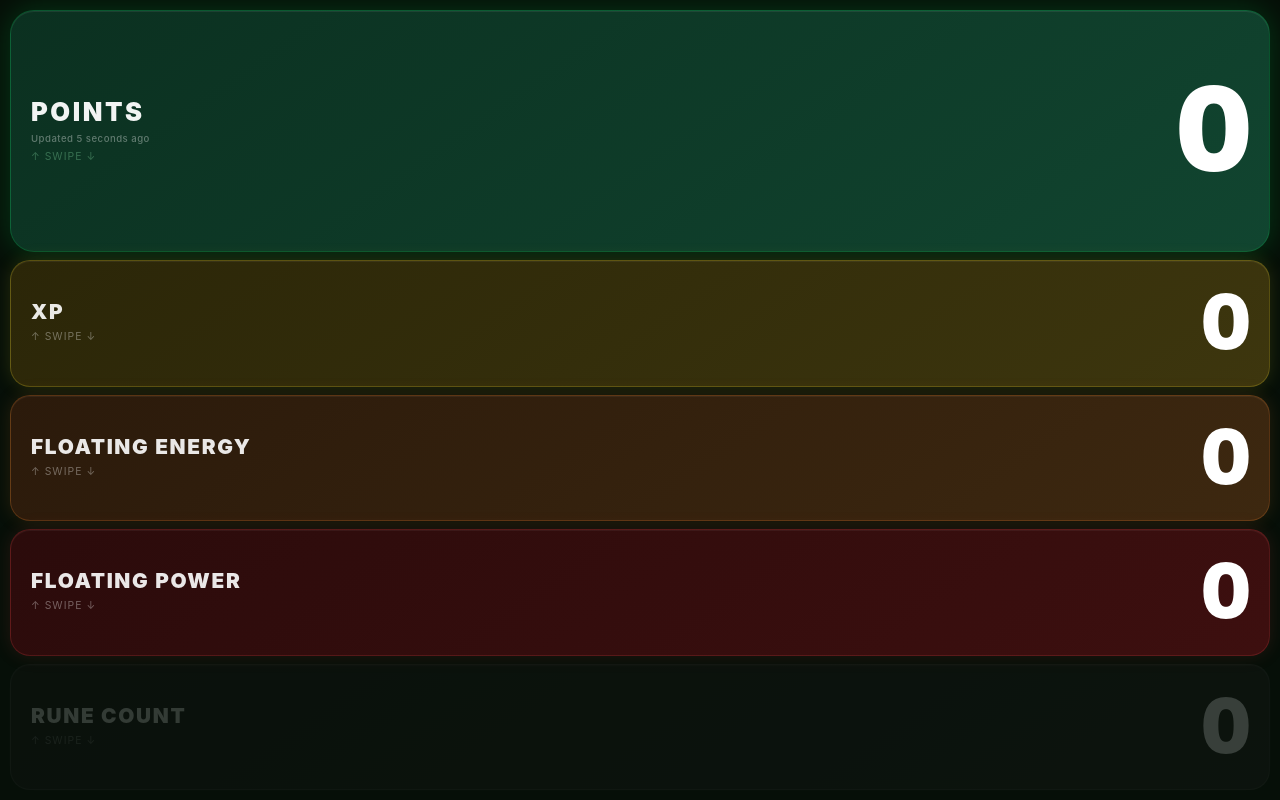
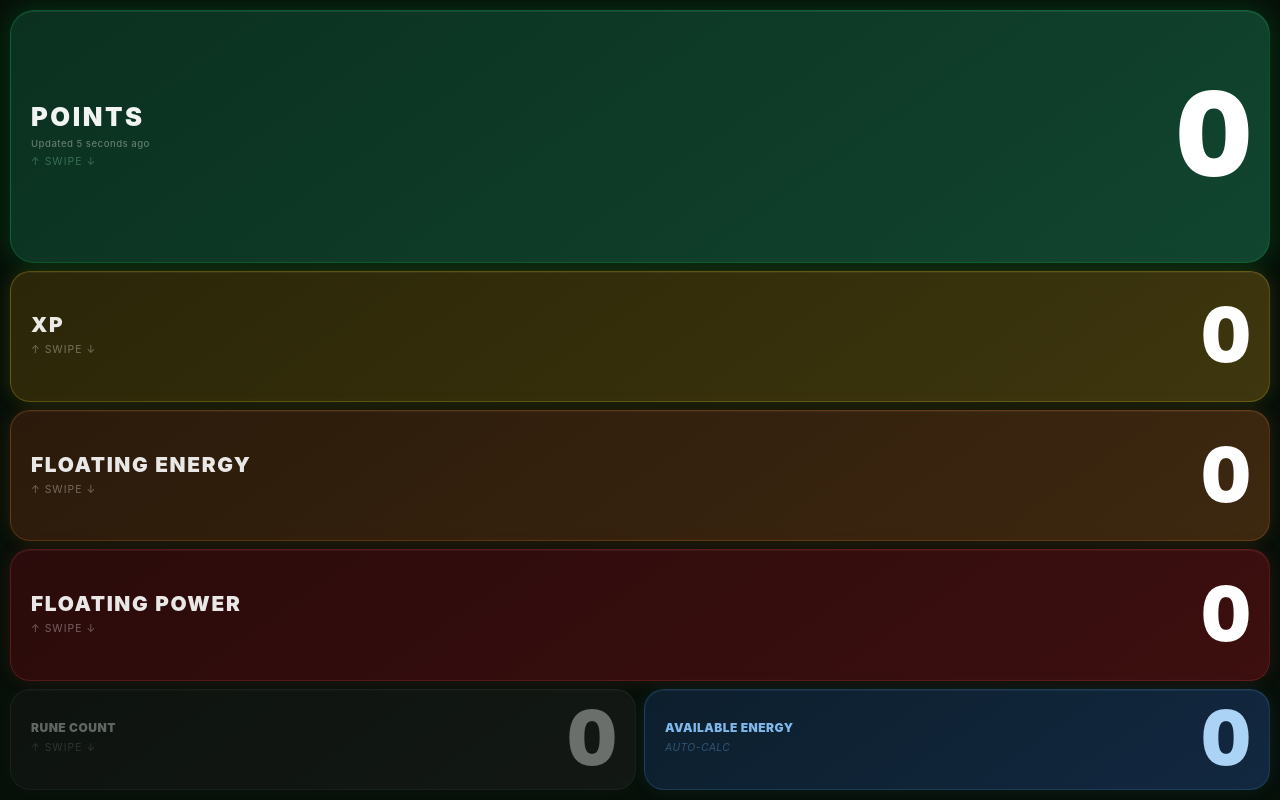
Before and after one commit to AlfyH/riftbound-tracker, a React (Vite) app in the folder riftbound-tracker/: page / in a window 1280 px wide. Built offline with nearby package versions, Linux system fonts and the light colour scheme.

Commit message:
added available rune count

```diff
--- /dev/null
+++ b/riftbound-tracker/src/components/DisplayCard.tsx
@@ -0,0 +1,21 @@
+import React from 'react';
+import '../styles/TrackerCard.css';
+
+interface DisplayCardProps {
+  label: string;
+  value: number;
+}
+
+const DisplayCard: React.FC<DisplayCardProps> = ({ label, value }) => (
+  <div className="tracker-card tracker-card--display">
+    <div className="tracker-card__left">
+      <span className="tracker-label">{label}</span>
+      <span className="tracker-hint">auto-calc</span>
+    </div>
+    <div className="tracker-card__right">
+      <span className="tracker-value">{value}</span>
+    </div>
+  </div>
+);
+
+export default DisplayCard;
--- a/riftbound-tracker/src/components/ResourceLayout.tsx
+++ b/riftbound-tracker/src/components/ResourceLayout.tsx
@@ -1,5 +1,6 @@
 import React, { useEffect, useState } from 'react';
 import TrackerCard from './TrackerCard';
+import DisplayCard from './DisplayCard';
 import type { GameState } from '../App';
 
 interface ResourceLayoutProps {
@@ -76,6 +77,7 @@ const ResourceLayout: React.FC<ResourceLayoutProps> = ({
           onReset={() => onResetTracker('power')}
           accent="red"
         />
+        <div className="resource-layout__row">
           <TrackerCard
             label="Rune Count"
             value={state.runes}
@@ -84,6 +86,11 @@ const ResourceLayout: React.FC<ResourceLayoutProps> = ({
             onReset={() => onResetTracker('runes')}
             accent="grey"
           />
+          <DisplayCard
+            label="Available Energy"
+            value={state.energy + state.runes}
+          />
+        </div>
       </div>
     </div>
   );
--- a/riftbound-tracker/src/styles/App.css
+++ b/riftbound-tracker/src/styles/App.css
@@ -21,6 +21,51 @@
   overflow: hidden;
 }
 
+.resource-layout__row {
+  display: flex;
+  flex-direction: row;
+  gap: 8px;
+  flex: 1;
+  min-height: 0;
+}
+
+.resource-layout__row .tracker-card {
+  flex: 1;
+}
+
+.resource-layout__row .tracker-label {
+  font-size: 0.75rem;
+  letter-spacing: 0.04em;
+  white-space: normal;
+  line-height: 1.2;
+}
+
+/* ── Display-only card ───────────────────────────────────────────── */
+
+.tracker-card--display {
+  background: linear-gradient(145deg, #0d1f2d, #122840);
+  border: 1px solid rgba(80, 160, 220, 0.2);
+  box-shadow:
+    0 0 18px rgba(80, 160, 220, 0.1),
+    inset 0 1px 0 rgba(255, 255, 255, 0.05);
+  cursor: default;
+  touch-action: auto;
+}
+
+.tracker-card--display .tracker-label {
+  color: rgba(140, 200, 255, 0.9);
+}
+
+.tracker-card--display .tracker-hint {
+  color: rgba(100, 160, 220, 0.4);
+  font-style: italic;
+  letter-spacing: 0.04em;
+}
+
+.tracker-card--display .tracker-value {
+  color: rgba(180, 220, 255, 0.95);
+}
+
 .resource-layout__cards {
   display: flex;
   flex-direction: column;
--- a/riftbound-tracker/src/styles/TrackerCard.css
+++ b/riftbound-tracker/src/styles/TrackerCard.css
@@ -128,7 +128,7 @@
 /* ── Grey accent variant (Rune Count) ───────────────────────────── */
 
 .tracker-card--grey {
-  opacity: 0.2;
+  opacity: 0.4;
   background: linear-gradient(145deg, #1a1a1a, #262626);
   border: 1px solid rgba(160, 160, 160, 0.2);
   box-shadow:
```
Lines whose indentation alone changed are shown as unchanged.
